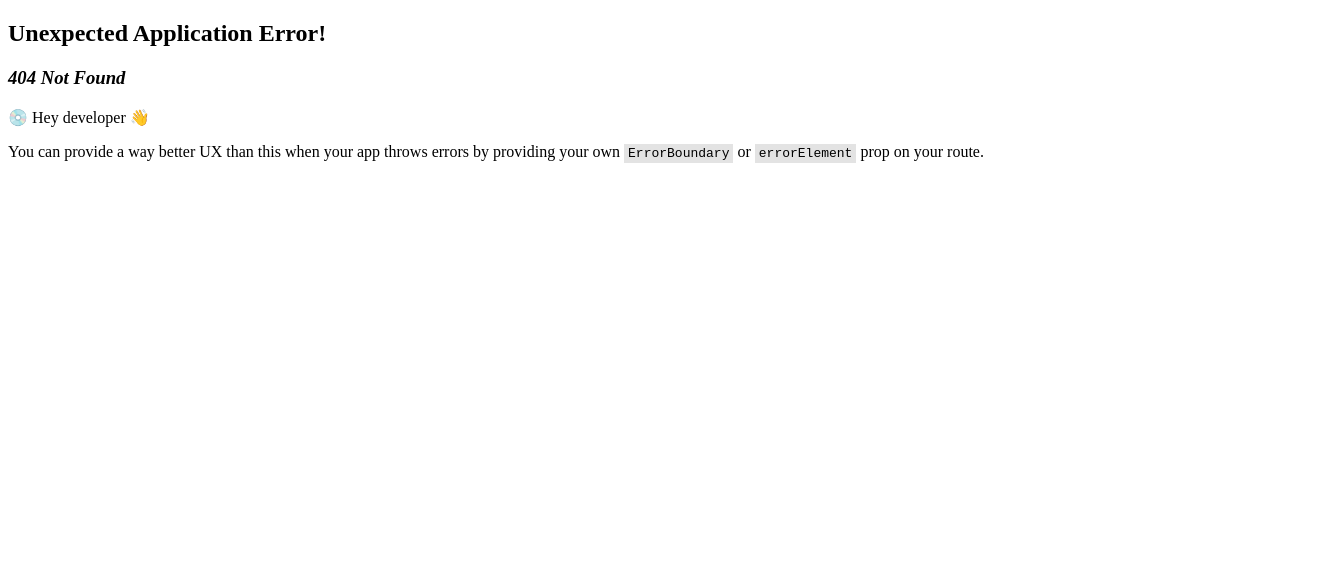
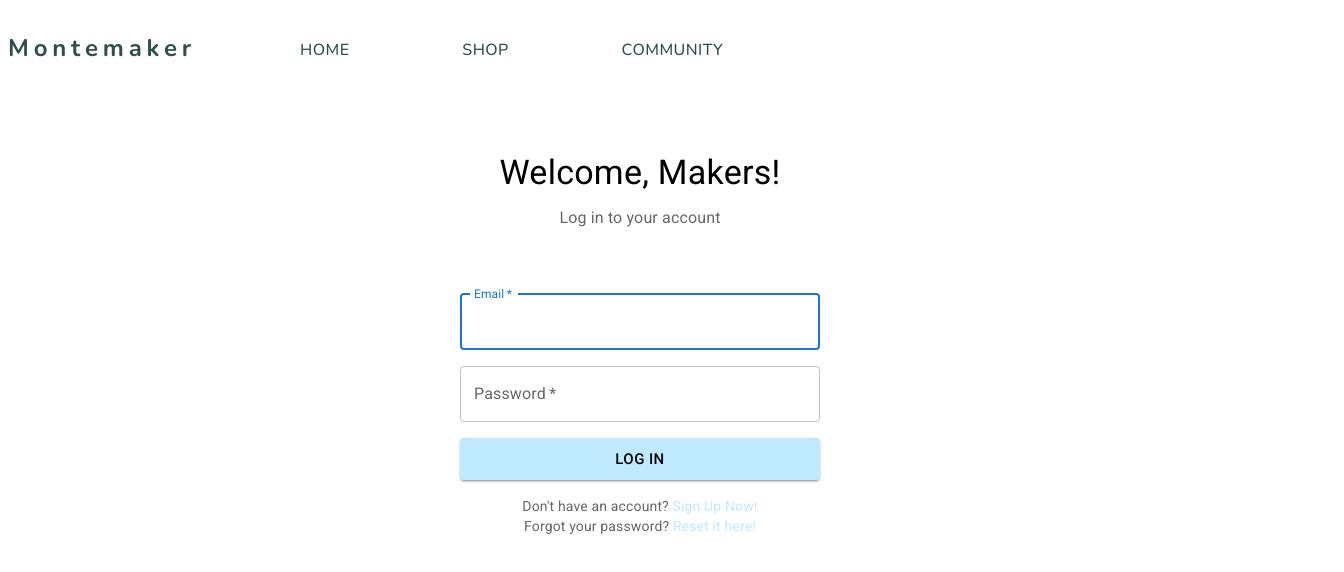
Before and after one commit to HassanBaji/monte-maker-webApp, a React (Vite) app: page /login in a window 1280 px wide. Before the commit this address had no page. Shown: the top 572 px of the page, 1344 px wide, since content can reach past the window. Built offline with nearby package versions, Linux system fonts and the light colour scheme.

Commit message:
Basic landing & login

```diff
--- a/src/views/LandingScreen/LandingScreen.jsx
+++ b/src/views/LandingScreen/LandingScreen.jsx
@@ -1,9 +1,107 @@
-import { Box, Typography } from '@mui/material';
+import React from 'react'
+import {
+  Container,
+  Typography,
+  Box,
+  Button,
+  Grid,
+  Card,
+  CardContent,
+  CardMedia
+} from '@mui/material'
+import { Link } from 'react-router-dom'
+import { styled } from '@mui/system'
+import { colors } from '../../helpers/colors'
+
+const HeroSection = styled(Box)({
+  display: 'flex',
+  flexDirection: 'column',
+  alignItems: 'center',
+  justifyContent: 'center',
+  height: '80vh',
+  backgroundColor: colors.primaryBlue,
+  textAlign: 'center',
+  color: '#fff'
+})
+
+const CategoryCard = styled(Card)({
+  maxWidth: 345,
+  margin: '0 auto'
+})
 
 export const LandingScreen = () => {
   return (
-    <Box>
-      <Typography>Landing screen</Typography>
-    </Box>
-  );
-};
+    <Container>
+      <HeroSection>
+        <Typography variant="h2" component="h1" gutterBottom>
+          Hello, MonteMakers!
+        </Typography>
+        <Typography variant="h5" component="p" gutterBottom>
+          What do you want to build today?
+        </Typography>
+        <Button
+          variant="contained"
+          color="primary"
+          size="large"
+          component={Link}
+          to="/products"
+          sx={{ mt: 3 }}
+        >
+          Shop All Products
+        </Button>
+      </HeroSection>
+
+      <Box sx={{ my: 5 }}>
+        <Typography variant="h4" component="h2" gutterBottom textAlign="center">
+          What are we bulding today?
+        </Typography>
+        <Grid container spacing={4} justifyContent="center">
+          {categories.map((category, index) => (
+            <Grid item key={index} xs={12} sm={6} md={4}>
+              <CategoryCard>
+                <CardMedia
+                  component="img"
+                  height="140"
+                  image={category.image}
+                  alt={category.name}
+                />
+                <CardContent>
+                  <Typography gutterBottom variant="h5" component="div">
+                    <Link to={category.link}>{category.name}</Link>
+                  </Typography>
+                </CardContent>
+              </CategoryCard>
+            </Grid>
+          ))}
+        </Grid>
+      </Box>
+    </Container>
+  )
+}
+
+const categories = [
+  {
+    name: 'Chair',
+    image:
+      'https://www.communityplaythings.co.uk/-/media/images/product-images/furniture/chairs/classroom-chairs/variant-images/j505.ashx?rev=74287b1db5574ca7944452041c1169b8&sc_lang=en&hash=AB99FC46984AF11FB171B0BA074AEE08',
+    link: '/products/chairs'
+  },
+  {
+    name: 'Table',
+    image:
+      'https://montiplanet.com/_next/image?url=https%3A%2F%2Fwp.montiplanet.com%2Fwp-content%2Fuploads%2F2023%2F09%2Fweaning-table.png&w=3840&q=75',
+    link: '/products/tables'
+  },
+  {
+    name: 'Bed',
+    image:
+      'https://www.babylodge.it/wp-content/uploads/2018/03/lettino-Montessori-Babylodge%C2%AE-ARIA_bosco-incantato_3_4.jpg',
+    link: '/products/beds'
+  },
+  {
+    name: 'Closet',
+    image:
+      'https://montessorimethod.com/wp-content/uploads/2019/12/Montessori-Wardrobe-Alba-1.jpg',
+    link: '/products/closets'
+  }
+]
--- /dev/null
+++ b/src/views/LoginPage.jsx
@@ -0,0 +1,95 @@
+import React from 'react'
+import {
+  Container,
+  Typography,
+  Box,
+  TextField,
+  Button,
+  Link
+} from '@mui/material'
+import { styled } from '@mui/system'
+import { colors } from '../helpers/colors'
+
+const LoginForm = styled('form')({
+  width: '100%',
+  maxWidth: 360,
+  margin: 'auto',
+  marginTop: 64
+})
+
+const LoginButton = styled(Button)(({ theme }) => ({
+  marginTop: 16,
+  color: 'black',
+  backgroundColor: colors.primaryBlue,
+  '&:hover': {
+    backgroundColor: colors.primaryYellow
+  }
+}))
+
+const StyledLink = styled(Link)({
+  color: colors.primaryBlue,
+  textDecoration: 'none',
+  '&:hover': {
+    textDecoration: 'underline'
+  }
+})
+
+const LoginPage = () => {
+  return (
+    <Container>
+      <Box textAlign="center" mt={8}>
+        <Typography variant="h4" gutterBottom>
+          Welcome, Makers!
+        </Typography>
+        <Typography variant="body1" color="textSecondary">
+          Log in to your account
+        </Typography>
+      </Box>
+
+      <LoginForm>
+        <Box mt={2}>
+          <TextField
+            label="Email"
+            variant="outlined"
+            fullWidth
+            required
+            type="email"
+            autoFocus
+          />
+        </Box>
+        <Box mt={2}>
+          <TextField
+            label="Password"
+            variant="outlined"
+            fullWidth
+            required
+            type="password"
+          />
+        </Box>
+        <LoginButton
+          variant="contained"
+          color="primary"
+          fullWidth
+          size="large"
+          mt={4}
+          type="submit"
+        >
+          Log In
+        </LoginButton>
+      </LoginForm>
+
+      <Box textAlign="center" mt={2}>
+        <Typography variant="body2" color="textSecondary">
+          Don't have an account?{' '}
+          <StyledLink href="/register">Sign Up Now!</StyledLink>
+        </Typography>
+        <Typography variant="body2" color="textSecondary">
+          Forgot your password?{' '}
+          <StyledLink href="/forgot-password">Reset it here!</StyledLink>
+        </Typography>
+      </Box>
+    </Container>
+  )
+}
+
+export default LoginPage
```
Also changed, not shown: src/Router/RouterProvider.jsx (+9 -7 lines).
